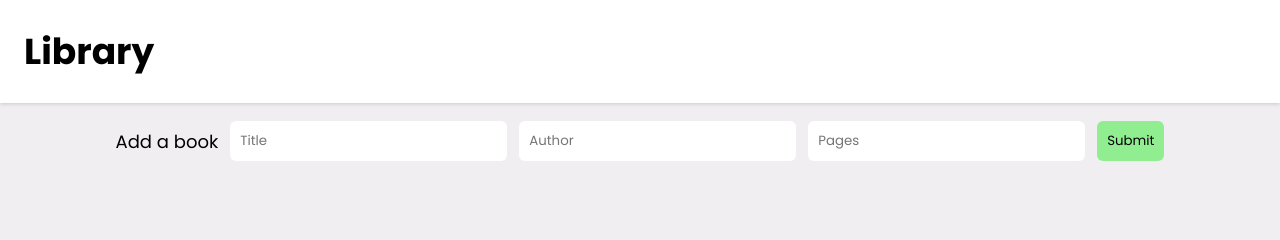
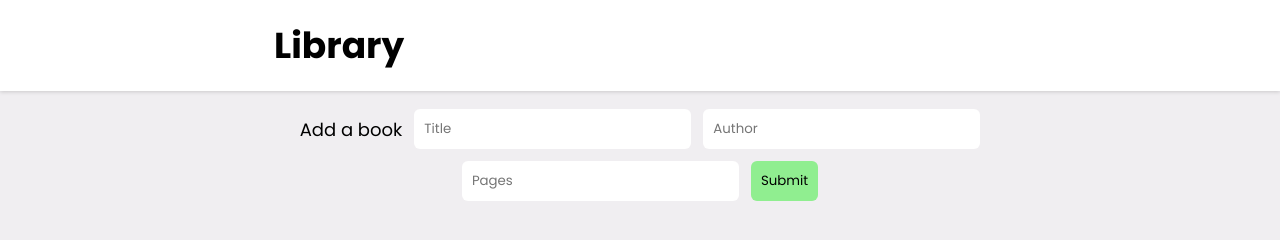
Before and after one commit to ayichung/library-app, a plain HTML site: page index.html in a window 1280 px wide. Drawn offline with Linux system fonts and the light colour scheme.

Commit message:
Changes to basic style

```diff
--- a/style.css
+++ b/style.css
@@ -13,22 +13,24 @@ body {
     padding: 0;
 }
 
-/* UTILS */
-
-.container {
-    padding-left: 8px;
-}
-
 /* HEADER */
 
 header {
     background-color: white;
     box-shadow: rgba(0, 0, 0, 0.16) 0px 1px 4px;
     margin-bottom: 18px;
-    padding-left: 24px;
     display: flex;
     align-items: center;
     justify-content: space-between;
+}
+
+header,
+main {
+    padding: 0% 20%;
+}
+
+h1 {
+    margin: 18px;
 }
 
 /* MAIN */
@@ -40,6 +42,7 @@ main {
 
 form {
     display: flex;
+    flex-wrap: wrap;
     align-items: center;
     justify-content: center;
     gap: 12px;
```
